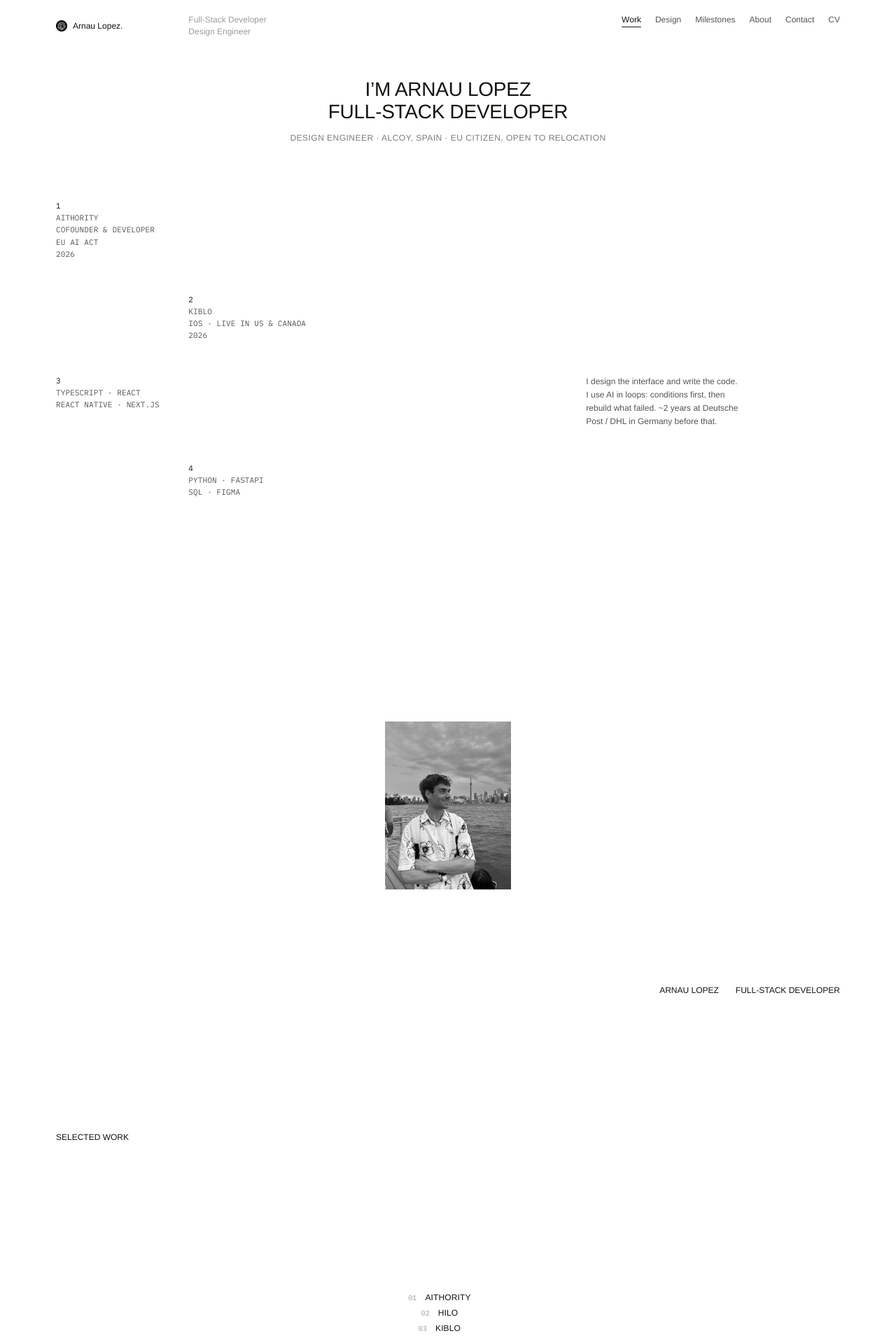
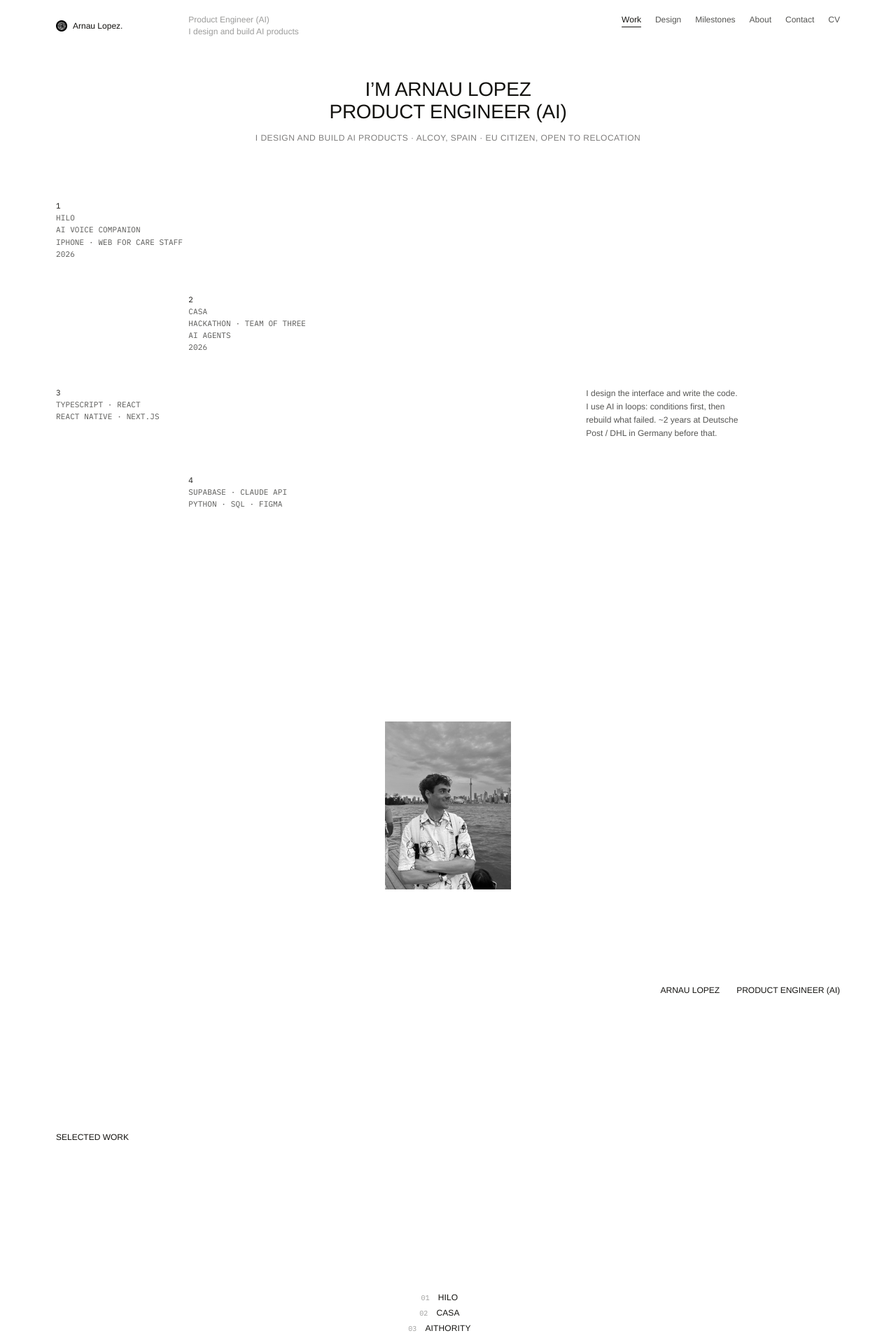
Before and after one commit to lopezsellesarnau-cmd/portfolio, a Next.js app: page / in a window 1280 px wide. Shown: the top 1912 px of the page at 70% size. Built offline with nearby package versions, Linux system fonts and the light colour scheme.

Commit message:
Product Engineer (AI): Hilo first, Casa with its demo video, new CV

```diff
--- a/app/layout.tsx
+++ b/app/layout.tsx
@@ -12,9 +12,9 @@ const serif = Newsreader({
   adjustFontFallback: false,
 })
 
-const TITLE = 'Arnau Lopez | Full-Stack Developer & Design Engineer'
+const TITLE = 'Arnau Lopez | Product Engineer (AI)'
 const DESCRIPTION =
-  'Junior full-stack software developer with a design background. Cofounded and developed Aithority (EU AI Act compliance). Kiblo is live on the App Store in the US and Canada. Dross is a notarized Mac app. F1 Strategy Agent and Dev Job Tracker EU are open source. Based in Alcoy, Spain. EU citizen, open to relocation.'
+  'Product Engineer (AI) with a design background: I design and build AI products. Building Hilo, an AI voice companion for older people. Built Casa with a remote team at the Open Agent Hackathon 2026. Cofounded and developed Aithority (EU AI Act compliance). Kiblo is live on the App Store in the US and Canada. Based in Alcoy, Spain. EU citizen, open to relocation.'
 
 const mono = IBM_Plex_Mono({
   subsets: ['latin'],
--- a/components/copy.ts
+++ b/components/copy.ts
@@ -3,7 +3,8 @@
  * technical content (not filler). What's genuinely missing (users, metrics) is
  * left out, not invented.
  *
- * Positioning since 7 oct 2026: Full-Stack Developer · Design Engineer (before: Software Developer · Full-Stack · UX/UI). UX work lives on /ux.
+ * Positioning since 30 oct 2026: Product Engineer (AI) (before: Full-Stack Developer · Design Engineer). What
+ * the last months were: choosing models and technology, long prompts, and the UX/UI, in AI products. UX work lives on /ux.
  * Arnau's own job tracker showed "software developer" and "full-stack" have the
  * most openings and the fewest senior-only roles; UX/UI is the differentiator,
  * not the search title. Every project answers three questions: why it was
@@ -13,10 +14,10 @@
 
 export const PROFILE = {
   name: 'Arnau Lopez',
-  role: 'Full-Stack Developer · Design Engineer',
+  role: 'Product Engineer (AI)',
   eyebrow: '[ 22 · Alcoy, Spain · EU citizen, open to relocation ]',
-  hero: 'Cofounded and developed Aithority, an EU AI Act compliance SaaS (May to Oct 2026). Building Hilo, an AI voice companion for older people, now in TestFlight on iPhone and iPad. Founder of Kiblo, live on the App Store in the US and Canada. Dross, a notarized Mac app that catches frontend/backend drift. F1 Strategy Agent, open-sourced after viewers asked for the code. Dev Job Tracker EU, the data behind my own job search.',
-  sub: 'TypeScript · React · React Native · Next.js · Python · FastAPI · SQL · Figma. I design the interface and write the code, and I use AI in loops: conditions first, then rebuild what failed. ~2 years at Deutsche Post / DHL in Germany; based in Spain, EU citizen, open to full-stack and software developer roles across the EU.',
+  hero: 'Building Hilo, an AI voice companion for older people who live alone, in App Store review, with a web app for care organisations. Built Casa with a remote team in a 6-day hackathon: agents that check a rental listing before you pay the deposit. Cofounded and developed Aithority, an EU AI Act compliance SaaS (May to Oct 2026). Founder of Kiblo, live on the App Store in the US and Canada.',
+  sub: 'TypeScript · React · React Native · Next.js · Supabase · Python · SQL · Claude API · Figma. I decide what to build, design the interface and write the code, and I use AI in loops: conditions first, then rebuild what failed. ~2 years at Deutsche Post / DHL in Germany; based in Spain, EU citizen, open to product engineer and AI product roles across the EU.',
 }
 
 // The same "long" hero tree as StackD and Aithority (their DotTree uses SEED
@@ -36,19 +37,110 @@ export type CaseStudy = {
   why: string
   /** Who uses it. Omitted when not known yet — never invented. */
   usedBy?: string
+  /** Who built it with me, when it wasn't solo. */
+  team?: string
   what: string
   built: string
   decisions: { title: string; detail: string }[]
   stack: string[]
   seed: number
+  /** A demo video (embed URL), shown at the top of the project card. */
+  video?: string
   link?: string
   linkLabel?: string
 }
 
 export const CASES: CaseStudy[] = [
   {
+    slug: 'hilo',
+    index: '01',
+    name: 'Hilo',
+    role: 'Founder',
+    tagline: 'AI voice companion for older people · iPhone, iPad and web for care organisations',
+    status: { text: 'Founder · in App Store review', tone: 'accent' },
+    blurb:
+      'A voice app for older people who live alone. Every day it talks with them, reminds them about their pills and asks them about their life. Their answers become a book of their life for the family, and care organisations get a web app that shows who to call today.',
+    why:
+      'Many older people live alone, and their families call to ask the same things: how are you, did you take your pills. Kiblo, TRACE and SMASH were built first and looked for users later. Hilo started the other way round: the customer first, then the code.',
+    what:
+      'A daily voice talk with one big button, pill reminders inside the talk, and a book of their life written only with their words. The family gets one sentence about each talk and approves every story. For organisations: a daily list of who to call and why, a page per person and monthly reports with a validated loneliness scale (UCLA-3).',
+    built:
+      'Solo. Designed in Figma, built with Expo, React Native and TypeScript, plus a web app for families and one for care staff. Supabase in Frankfurt with row level security. A Deno Edge Function runs the talk: Claude Haiku 5.5 for the conversation, Azure for the voice, Claude Sonnet 5.5 writes the story in the background.',
+    decisions: [
+      {
+        title: 'Staff see signals, never the conversation',
+        detail:
+          'Only she can read her talks. The family gets one sentence, staff get signals (no talk in 2 days, pills not confirmed, she says she feels bad). Talks are deleted after 90 days, staff sign in with two-factor and every page they open is logged.',
+      },
+      {
+        title: 'The book does not invent',
+        detail:
+          'A test story added a sunny day nobody mentioned. The writer now uses only their words, and the app marks any word they did not say, so the family checks it before approving.',
+      },
+      {
+        title: 'The AI never guesses feelings',
+        detail:
+          'How she feels is three buttons she presses herself, and whether a pill was taken is Sí / No and plain code. Health data is never a guess from a model.',
+      },
+      {
+        title: 'Their voice stays on the phone',
+        detail:
+          'Speech recognition runs on the device. Only the text of the talk is saved, never the audio.',
+      },
+      {
+        title: 'Cost per user from day one',
+        detail:
+          'Tokens and voice characters are counted per person and day, and a daily limit per plan is checked on the server before a new talk starts.',
+      },
+    ],
+    stack: ['React Native', 'TypeScript', 'Supabase', 'Claude API', 'Azure Speech', 'Expo'],
+    seed: 507,
+    link: 'https://hilo-web.vercel.app',
+    linkLabel: 'Open landing',
+  },
+  {
+    slug: 'casa',
+    index: '02',
+    name: 'Casa',
+    role: 'Backend, data & agents · team of three',
+    tagline: 'Open Agent Hackathon 2026 · agents that check a rental listing before you pay',
+    status: { text: 'Hackathon · submitted Oct 2026', tone: 'accent' },
+    blurb:
+      'Before you pay the deposit on a flat in Spain, Casa checks the listing: the size against Catastro, the price against the official rent index, the deposit and fees against the law, and signs of a scam. It drafts an email to the landlord that only sends when you approve it.',
+    why:
+      'Renters find out the flat is smaller, or the fees are illegal, after they have paid. The data to check it is public, but nobody checks it by hand.',
+    team:
+      'Built in 6 days for the Open Agent Hackathon 2026 with Juna Han (product, UX, web app, video) and Ayoub Arramdani (API, deploy, contract PDFs), a remote team across different countries. We split the work, reviewed each other’s pull requests and agreed on what went into the demo.',
+    what:
+      'A planner agent sends each check to a specialist agent (size, price, law, photos, scams), and a critic agent goes over every finding. If confidence is low, it asks a person to review.',
+    built:
+      'My part: the backend, the data and the agents. TypeScript and Node, Nemotron through NVIDIA NIM, Catastro live, and the official SERPAVI rent index queried through Zetaris. Built in Cursor with Claude Code.',
+    decisions: [
+      {
+        title: 'The critic drops anything without a source',
+        detail:
+          'Every finding needs a quote or a data source. With the real model, the critic caught an invented “0 months” guarantee and explanations with no citation.',
+      },
+      {
+        title: 'The price is checked on the real size',
+        detail:
+          'The demo flat was listed as 72 m², Catastro says 56. By the listing the rent looked normal; on the real size it was 25.9 €/m², above the district’s 75th percentile (21.78).',
+      },
+      {
+        title: 'If the data source is down, it says so',
+        detail:
+          'When Zetaris is not available, Casa uses a local copy of the rent index and writes it in the trace, so the renter knows where each number came from.',
+      },
+    ],
+    stack: ['TypeScript', 'Node', 'NVIDIA Nemotron', 'Zetaris', 'Catastro API', 'Cursor'],
+    seed: 344,
+    video: 'https://iframe.mediadelivery.net/embed/778121/debca8ee-f5de-4942-a2b8-5c995c3658e0',
+    link: 'https://github.com/lopezsellesarnau-cmd/before-you-pay',
+    linkLabel: 'Open repository',
+  },
+  {
     slug: 'aithority',
-    index: '01',
+    index: '03',
     name: 'Aithority',
     role: 'Cofounder & developer',
     tagline: 'EU AI Act compliance SaaS · May to Oct 2026',
@@ -96,55 +188,8 @@ export const CASES: CaseStudy[] = [
     linkLabel: 'Open landing',
   },
   {
-    slug: 'hilo',
-    index: '02',
-    name: 'Hilo',
-    role: 'Founder',
-    tagline: 'AI voice companion for older people · iPhone and iPad, in TestFlight',
-    status: { text: 'Founder · in TestFlight', tone: 'accent' },
-    blurb:
-      'A voice app for older people who live alone. Every day it talks with them, reminds them about their pills and asks them about their life. Their answers become a book of their life for the family.',
-    why:
-      'Many older people live alone, and their families call to ask the same things: how are you, did you take your pills. Kiblo, TRACE and SMASH were built first and looked for users later. Hilo started the other way round: the customer first, then the code.',
-    what:
-      'A daily voice talk with one big button, pill reminders inside the talk, and a book of their life written only with their words. The family sees the day on their phone and approves every story before it reaches the book.',
-    built:
-      'Solo. Designed in Figma, built with Expo 57, React Native and TypeScript. Supabase in Frankfurt with row level security. A Deno Edge Function runs the talk: Claude Haiku 5.5 for the conversation, Azure for the voice, Claude Sonnet 5.5 writes the story in the background.',
-    decisions: [
-      {
-        title: 'Tap to talk, not hold to talk',
-        detail:
-          'Holding a button was tiring and cut people off in the middle of a sentence. Now they tap once, and the turn ends after a pause of 3.5 seconds, when they tap “He terminado”, or after two minutes.',
-      },
-      {
-        title: 'The book does not invent',
-        detail:
-          'A test story added a sunny day nobody mentioned. The writer now uses only their words, and the app marks any word they did not say, so the family checks it before approving.',
-      },
-      {
-        title: 'The pill answer is code, not AI',
-        detail:
-          'Whether a pill was taken is health data. Hilo asks with Sí / No buttons and plain code records it, so the answer is never a guess from a model.',
-      },
-      {
-        title: 'Their voice stays on the phone',
-        detail:
-          'Speech recognition runs on the device. Only the text of the talk is saved, never the audio.',
-      },
-      {
-        title: 'Cost per user from day one',
-        detail:
-          'Tokens and voice characters are counted per person and day, and a daily limit per plan is checked on the server before a new talk starts.',
-      },
-    ],
-    stack: ['Claude Code', 'React Native', 'Expo SDK 57', 'TypeScript', 'Supabase', 'Claude API', 'Azure Speech'],
-    seed: 507,
-    link: 'https://hilo-web.vercel.app',
-    linkLabel: 'Open landing',
-  },
-  {
     slug: 'kiblo',
-    index: '03',
+    index: '04',
     name: 'Kiblo',
     role: 'Founder',
     tagline: 'Pet-food iOS — full consumer loop, live on the App Store',
@@ -192,7 +237,7 @@ export const CASES: CaseStudy[] = [
   },
   {
     slug: 'f1-strategy-agent',
-    index: '04',
+    index: '05',
     name: 'F1 Strategy Agent',
     role: 'Founder',
     tagline: 'ML race strategy — open-sourced after viewers asked for the code',
@@ -236,7 +281,7 @@ export const CASES: CaseStudy[] = [
   },
   {
     slug: 'dross',
-    index: '05',
+    index: '06',
     name: 'Dross',
     role: 'Founder',
     tagline: 'Mac app + CLI — notarized DMG',
@@ -266,45 +311,6 @@ export const CASES: CaseStudy[] = [
     stack: ['SwiftUI', 'macOS', 'TypeScript', 'TS compiler API', 'Ed25519'],
     seed: 222,
     link: 'https://github.com/lopezsellesarnau-cmd/dross',
-    linkLabel: 'Open repository',
-  },
-  {
-    slug: 'dev-job-tracker',
-    index: '06',
-    name: 'Dev Job Tracker EU',
-    role: 'Founder',
-    tagline: 'Junior dev job market in Spain, NL, Germany and Belgium',
-    status: { text: 'Open source · public repo', tone: 'ok' },
-    blurb:
-      'Counts live developer job postings by role and country from the Adzuna API, stores them daily in SQLite, and serves them through FastAPI to a plain HTML/CSS/JS page.',
-    why:
-      'I wanted real numbers for my own job search instead of US articles, and a project where every decision is written down and I can explain every file.',
-    usedBy:
-      'Me. Its data changed my search: generic titles (software developer, full-stack) have the most openings and fewer senior-only roles than frontend or backend.',
-    what:
-      'Seven roles across Spain, the Netherlands, Germany and Belgium. A DECISIONS file records what was chosen, why, and what was rejected.',
-    built:
-      'Python fetcher, SQLite, FastAPI, HTML/CSS/JS. Written to be explained, not just to run.',
-    decisions: [
-      {
-        title: 'The API was searching job descriptions',
-        detail:
-          'Frontend in Germany returned 4,405 jobs because the query matched descriptions. Searching titles only gave 575, the real number.',
-      },
-      {
-        title: 'Job titles change with the language',
-        detail:
-          'Frontend-Entwickler only exists in Germany, Desarrollador front only in Spain. Each role is a list of local variants that get summed.',
-      },
-      {
-        title: 'Some roles cannot be measured honestly',
-        detail:
-          'Product engineer in Germany is mostly hardware jobs. I left it out of v1 instead of showing a wrong number.',
-      },
-    ],
-    stack: ['Python', 'FastAPI', 'SQLite', 'HTML / CSS / JS', 'Adzuna API'],
-    seed: 537,
-    link: 'https://github.com/lopezsellesarnau-cmd/Dev-Job-Tracking-EU',
     linkLabel: 'Open repository',
   },
   {
@@ -349,7 +355,6 @@ export const CASES: CaseStudy[] = [
     link: 'https://ukraine-war-tracker.vercel.app',
     linkLabel: 'Open live site',
   },
-
 ]
 
 export type LightProject = {
@@ -502,7 +507,7 @@ export const CONTACT = {
   eyebrow: 'Spain · EU citizen, open to relocation',
   title: "Let's talk",
   cta: 'Email me',
-  note: 'Full-Stack Developer · Design Engineer. GitHub, LinkedIn, and CV below.',
+  note: 'Product Engineer (AI). GitHub, LinkedIn, and CV below.',
 }
 
 /* ── Skills · Abilities · Milestones — one section, three registers ──────────
@@ -560,6 +565,6 @@ export const MILESTONES: Milestone[] = [
   { date: 'May 2026', title: 'Cofounded and developed Aithority', detail: 'EU AI Act compliance SaaS, accepted into Lanzadera. Tested with accelerator companies such as LaiaDesk. Until Oct 2026.' },
   { date: 'Aug 2026', title: 'TRACE live on the App Store (US)', detail: 'Privacy app: breach scan, exposure score, broker removals.' },
   { date: 'Sep 2026', title: 'Kiblo live on the App Store (US & Canada)', detail: 'Approved and released after one revision.' },
-  { date: 'Oct 2026', title: 'Started Hilo', detail: 'AI voice companion for older people. iPhone and iPad in TestFlight.' },
-  { date: 'Oct 2026', title: 'Dev Job Tracker EU shipped', detail: 'Python, FastAPI and SQLite. Its data reshaped my own job search.' },
+  { date: 'Oct 2026', title: 'Started Hilo', detail: 'AI voice companion for older people. iPhone and iPad in App Store review, and a web app for care organisations.' },
+  { date: 'Oct 2026', title: 'Open Agent Hackathon 2026', detail: 'Built Casa in 6 days with a remote team of three: agents that check a rental listing before you pay.' },
 ]
--- a/components/minimal.tsx
+++ b/components/minimal.tsx
@@ -69,9 +69,9 @@ export function Menu() {
           Arnau Lopez.
         </a>
         <p className="hidden pl-2 text-fg-faint md:block">
-          Full-Stack Developer
+          Product Engineer (AI)
           <br />
-          Design Engineer
+          I design and build AI products
         </p>
         <nav className="col-span-2 flex justify-end gap-4 pr-2 sm:gap-5 md:col-span-4">
           {LINKS.map((l) => (
@@ -95,10 +95,10 @@ export function Menu() {
 /* ── Hero ─────────────────────────────────────────────────────────────── */
 
 const HERO_NOTES: { n: string; lines: string[]; pos: string }[] = [
-  { n: '1', lines: ['Aithority', 'cofounder & developer', 'EU AI Act', '2026'], pos: 'md:col-start-1 md:row-start-1' },
-  { n: '2', lines: ['Kiblo', 'iOS · live in US & Canada', '2026'], pos: 'md:col-start-2 md:row-start-2' },
+  { n: '1', lines: ['Hilo', 'AI voice companion', 'iPhone · web for care staff', '2026'], pos: 'md:col-start-1 md:row-start-1' },
+  { n: '2', lines: ['Casa', 'hackathon · team of three', 'AI agents', '2026'], pos: 'md:col-start-2 md:row-start-2' },
   { n: '3', lines: ['TypeScript · React', 'React Native · Next.js'], pos: 'md:col-start-1 md:row-start-3' },
-  { n: '4', lines: ['Python · FastAPI', 'SQL · Figma'], pos: 'md:col-start-2 md:row-start-4' },
+  { n: '4', lines: ['Supabase · Claude API', 'Python · SQL · Figma'], pos: 'md:col-start-2 md:row-start-4' },
 ]
 
 export function Hero() {
@@ -108,10 +108,10 @@ export function Hero() {
         <h1 className="text-[clamp(1.25rem,2.6vw,1.75rem)] font-normal uppercase leading-[1.15] tracking-[-0.01em] text-ink">
           I&rsquo;m Arnau Lopez
           <br />
-          Full-Stack Developer
+          Product Engineer (AI)
         </h1>
         <p className="mt-3 text-[12px] uppercase tracking-[0.04em] text-fg-dim">
-          Design Engineer · Alcoy, Spain · EU citizen, open to relocation
+          I design and build AI products · Alcoy, Spain · EU citizen, open to relocation
         </p>
       </div>
 
@@ -150,7 +150,7 @@ export function Portrait() {
       />
       <div className="frame flex justify-end gap-6 text-[12px] uppercase text-ink">
         <span>Arnau Lopez</span>
-        <span className="pr-2">Full-Stack Developer</span>
+        <span className="pr-2">Product Engineer (AI)</span>
       </div>
     </section>
   )
@@ -202,6 +202,18 @@ function ProjectCard({ caso, onClose }: { caso: CaseStudy; onClose: () => void }
           <span className="block text-fg-dim">{caso.role}</span>
         </Row>
         <Row label="Status">{caso.status.text}</Row>
+        {caso.video && (
+          <div className="mt-3 aspect-video w-full bg-paper">
+            <iframe
+              src={caso.video}
+              title={`${caso.name} demo video`}
+              loading="lazy"
+              allow="encrypted-media; picture-in-picture"
+              allowFullScreen
+              className="h-full w-full border-0"
+            />
+          </div>
+        )}
         <div className="h-3" />
         <Row label="What">
           <span className="normal-case">{caso.blurb}</span>
@@ -209,6 +221,11 @@ function ProjectCard({ caso, onClose }: { caso: CaseStudy; onClose: () => void }
         <Row label="Why">
           <span className="normal-case">{caso.why}</span>
         </Row>
+        {caso.team && (
+          <Row label="Team">
+            <span className="normal-case">{caso.team}</span>
+          </Row>
+        )}
         {caso.usedBy && (
           <Row label="Used by">
             <span className="normal-case">{caso.usedBy}</span>
```
Also changed, not shown: 1 other file (tests, documents, lock files or other folders).
